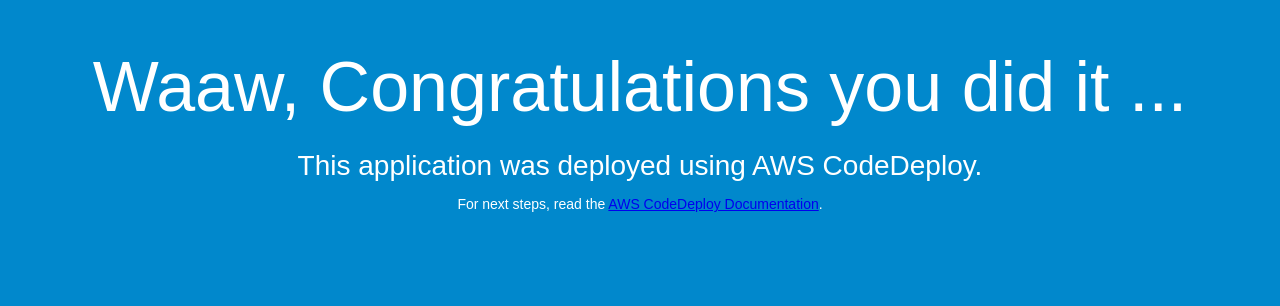
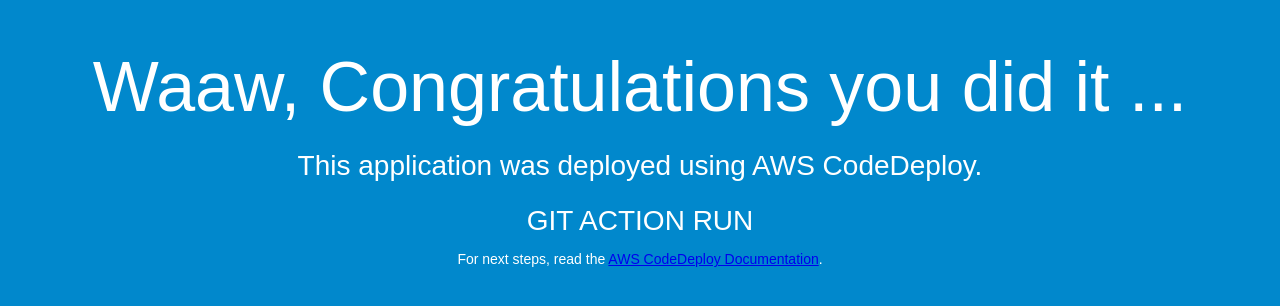
Before and after one commit to G-Chandramani/aws_code_deploy_test, a plain HTML site: page index.html in a window 1280 px wide. Drawn offline with Linux system fonts and the light colour scheme.

Commit message:
git test1

```diff
--- a/index.html
+++ b/index.html
@@ -28,6 +28,7 @@
   <div align="center">
     <h1>Waaw, Congratulations you did it ...</h1>
     <h2>This application was deployed using AWS CodeDeploy.</h2>
+    <h2>GIT ACTION RUN</h2>
     <p>For next steps, read the <a href="http://aws.amazon.com/documentation/codedeploy">AWS CodeDeploy Documentation</a>.</p>
   </div>
 </body>
```
